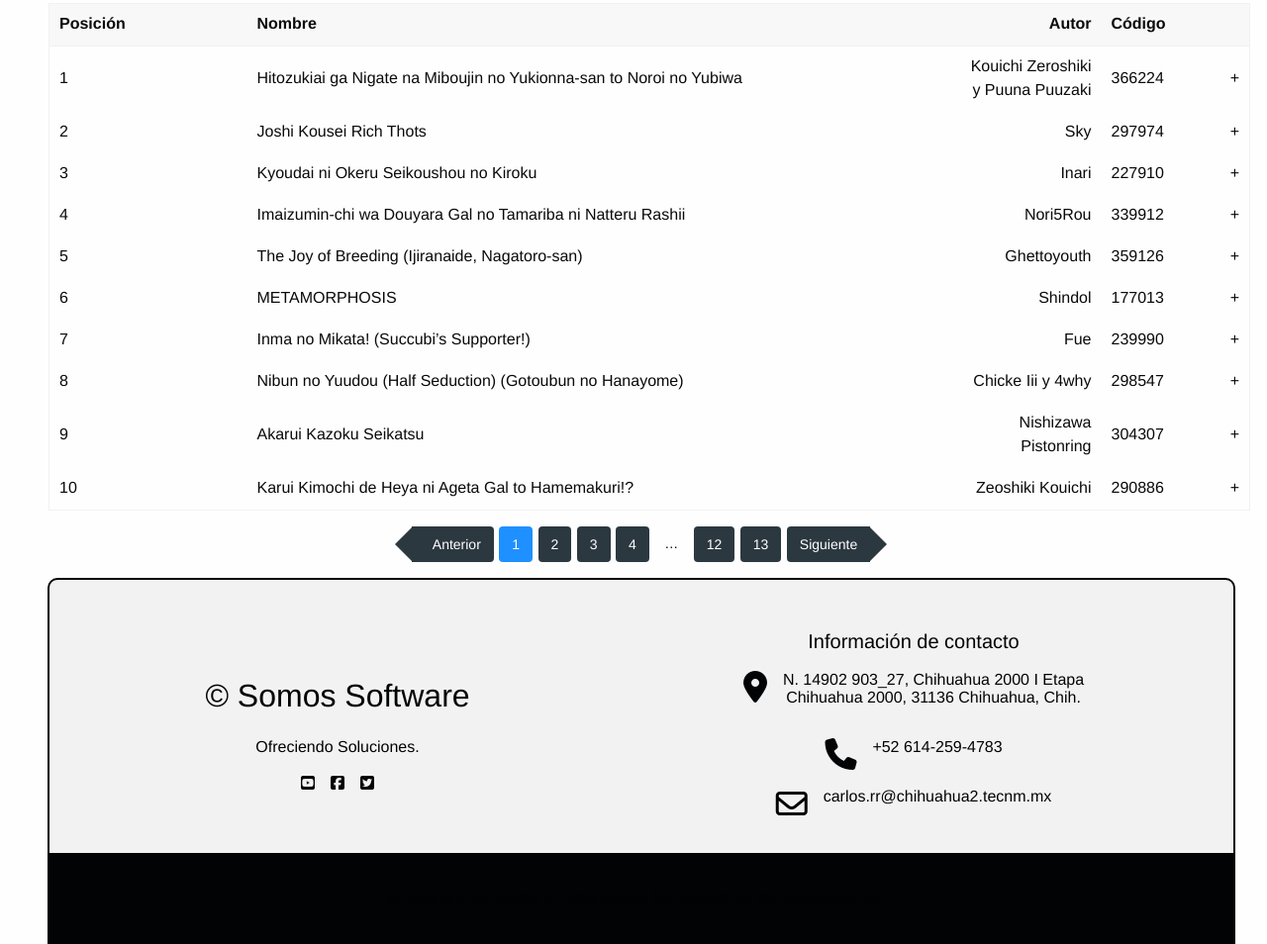
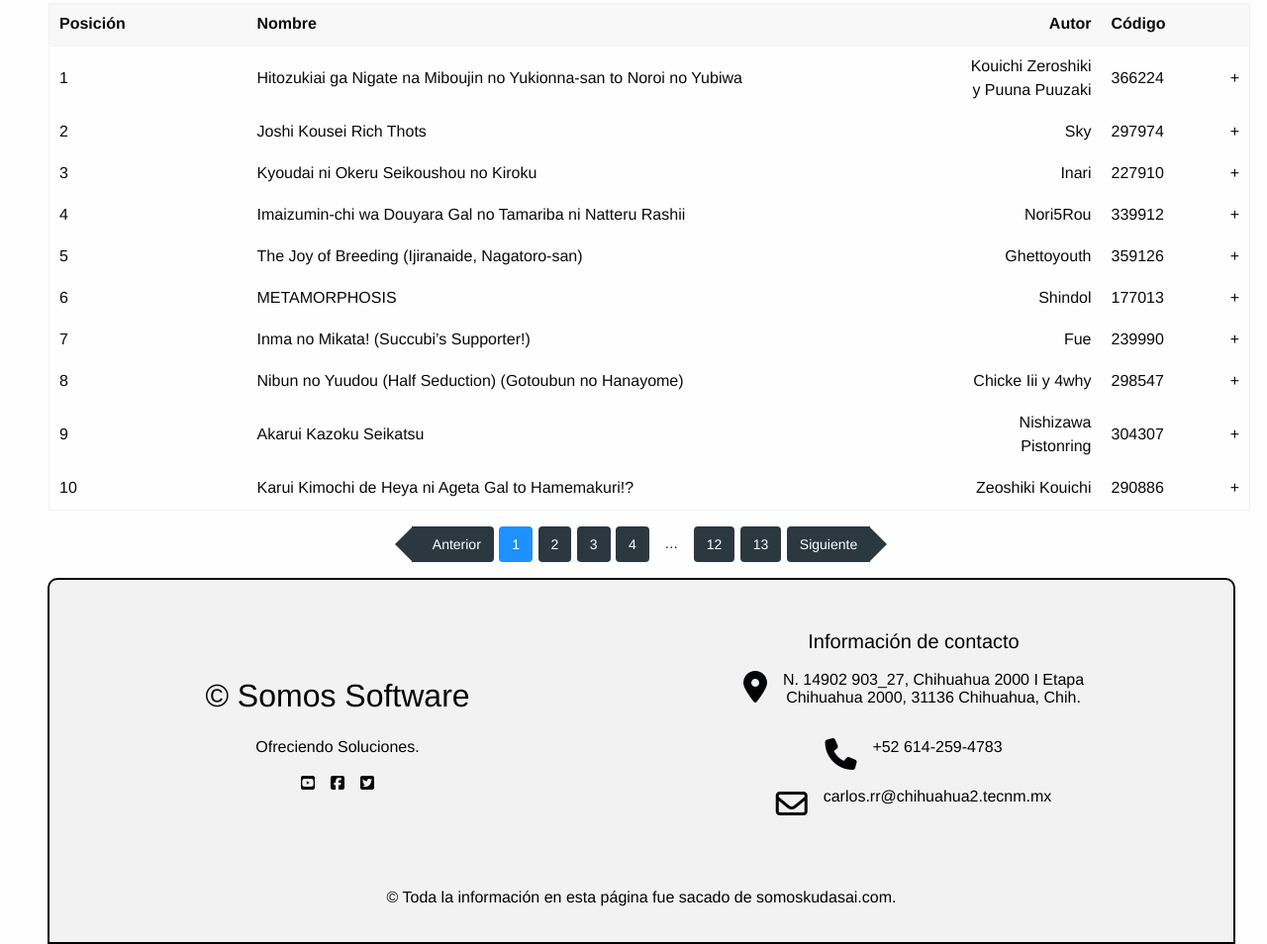
Before and after one commit to SamaAxl/Foundation, a plain HTML site: page index.html in a window 1280 px wide. Shown: the part 3902-4856 px from the top of the page at 99% size. Drawn offline with nearby package versions, Linux system fonts and the light colour scheme; a script that the page names is missing.

Commit message:
solucionado problema con color en footer inferior

```diff
--- a/css/app.css
+++ b/css/app.css
@@ -516,7 +516,7 @@
 }
 
 .marketing-site-footer-bottom {
-  background: #020304;
+  background: #f2f2f2;
   padding: 1rem 0;
 }
 
```
